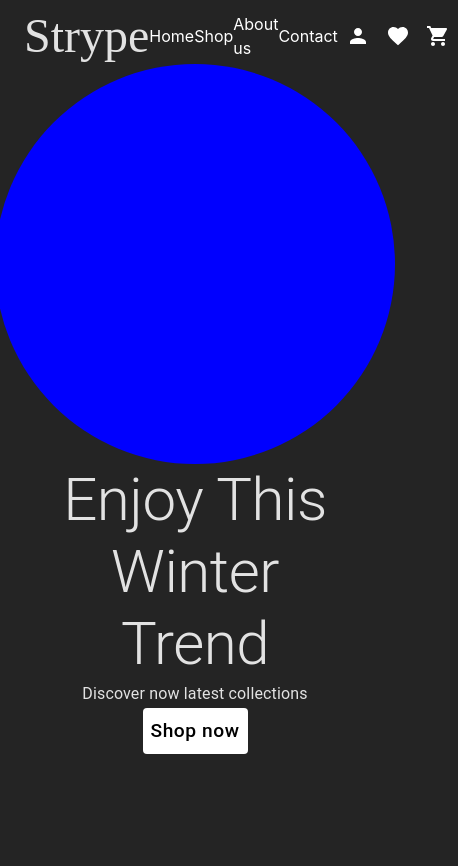
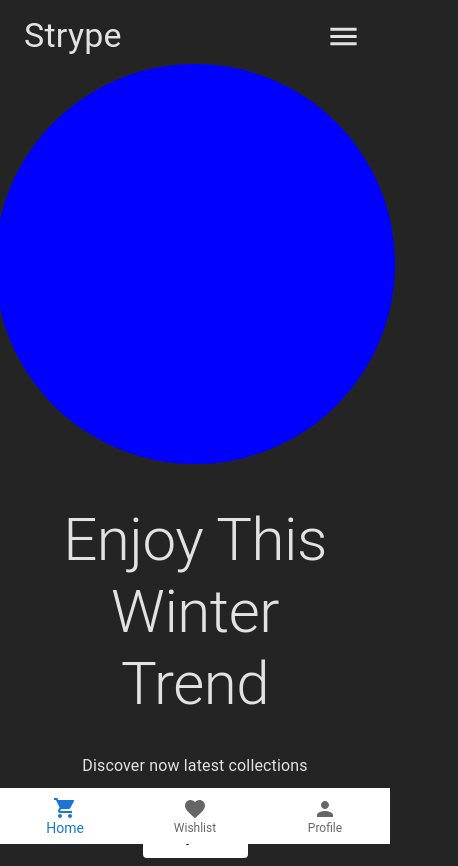
Before and after one commit to Proton-number/strype, a React (Vite) app: page / in a window 390 px wide. Shown: the whole page, 458 px wide, since content can reach past the window. Before the commit the page ends 844 px from the top, so only its background shows below. Built offline with nearby package versions, Linux system fonts and the light colour scheme.

Commit message:
minor updates

```diff
--- a/index.html
+++ b/index.html
@@ -7,7 +7,7 @@
     <link rel="preconnect" href="https://fonts.googleapis.com">
 <link rel="preconnect" href="https://fonts.gstatic.com" crossorigin>
 <link href="https://fonts.googleapis.com/css2?family=Pacifico&display=swap" rel="stylesheet">
-    <title>Vite + React</title>
+    <title>Strype</title>
   </head>
   <body>
     <div id="root"></div>
--- a/package.json
+++ b/package.json
@@ -15,6 +15,7 @@
     "@mui/icons-material": "^5.11.16",
     "@mui/material": "^5.12.3",
     "@mui/styled-engine-sc": "^5.12.0",
+    "babel-plugin-macros": "^3.1.0",
     "framer-motion": "^10.12.7",
     "react": "^18.2.0",
     "react-dom": "^18.2.0",
--- /dev/null
+++ b/src/Components/Main work/BottomNav.jsx
@@ -0,0 +1,34 @@
+import React, {useState} from 'react'
+import { Box, BottomNavigation, BottomNavigationAction } from '@mui/material'
+import ShoppingCartIcon from '@mui/icons-material/ShoppingCart';
+import PersonIcon from '@mui/icons-material/Person';
+import FavoriteIcon from '@mui/icons-material/Favorite';
+
+function BottomNav() {
+    const [value, setValue] = useState(0);
+
+
+    const handleChange = (event, newValue) => {
+        setValue(newValue)
+    }
+
+
+  return (
+    <Box id="bottomNav">
+        <BottomNavigation  sx={{width: "100%", position:"absolute", left:"0px",bottom:"0px"}} value={value} onChange={handleChange} showLabels >
+
+
+      <BottomNavigationAction label='Home' icon={<ShoppingCartIcon/>} />
+
+      <BottomNavigationAction label='Wishlist' icon={<FavoriteIcon/>} />
+
+      <BottomNavigationAction label='Profile' icon={<PersonIcon/>} />
+
+
+
+       </BottomNavigation>
+    </Box>
+  )
+}
+
+export default BottomNav
--- a/src/Components/Main work/Home files/Home.jsx
+++ b/src/Components/Main work/Home files/Home.jsx
@@ -2,6 +2,8 @@ import React from 'react'
 import Nav from '../Nav'
 import { Box, Paper, Typography, Stack,  createTheme, ThemeProvider, Button } from '@mui/material'
 import { motion } from 'framer-motion'
+import BottomNav from '../BottomNav'
+import { Link } from 'react-router-dom';
 
 
 function Home() {
@@ -30,6 +32,7 @@ function Home() {
         lg:'row'
      }}
      spacing={{
+         xs: 5,
         lg: 30
      }}
      sx={{
@@ -46,7 +49,7 @@ function Home() {
 
 
    <Stack
-   spacing={{lg: 2}}
+   spacing={{xs:4,lg: 2}}
     sx={{alignItems:"center", textAlign:"center"}}
 
     >
@@ -67,6 +70,7 @@ function Home() {
     transition={{duration:.5, delay:0.3}}
      > Discover now latest collections </Typography>
 
+     <Link to={'/Shop'} style={{textDecoration:'none', }}>
      <Button
      component={motion.button}
     initial={{opacity:0, x:100}}
@@ -88,14 +92,14 @@ function Home() {
        }
        }}
        disableElevation> Shop now</Button>
+     </Link>
 
    </Stack>
 
      </Stack>
 
      </Box>
-
-
+<BottomNav />
     </Box>
   )
 }
--- a/src/Components/Main work/Nav.jsx
+++ b/src/Components/Main work/Nav.jsx
@@ -6,9 +6,12 @@ import { Link } from 'react-router-dom';
 import ShoppingCartIcon from '@mui/icons-material/ShoppingCart';
 import PersonIcon from '@mui/icons-material/Person';
 import FavoriteIcon from '@mui/icons-material/Favorite';
+import './Strype.css'
+
 
 
 function Nav() {
+  const [isDrawerOpen, setisDrawerOpen] = useState(false);
 
 
   const theme = createTheme({
@@ -29,9 +32,10 @@ function Nav() {
         }}
     >
 
-        <Toolbar>
+       <Box id="desktopNav">
+       <Toolbar >
 
-            <Stack spacing={{lg:4}} direction={{lg:'row'}} sx={{flexGrow:.7,  alignItems:'center' }}  >
+<Stack spacing={{lg:4}} direction={{sm:"row",lg:'row'}} sx={{flexGrow:.7,  alignItems:'center' }}  >
 
    <ThemeProvider theme={theme}>
    <Box>
@@ -88,6 +92,53 @@ function Nav() {
 
 
 </Toolbar>
+       </Box>
+
+{/* NAV FOR MOBILE VIEW  */}
+
+        <Toolbar id="mobileNav">
+        <Typography variant="h4" sx={{flexGrow:4}}>Strype</Typography>
+
+
+<IconButton size='small' edge='start' color='inherit' aria-label='logo' onClick={()=> setisDrawerOpen(true)} >
+<MenuIcon fontSize='large' />
+</IconButton>
+
+
+
+
+</Toolbar>
+
+     {/* DRAWER FOR  THE SIDE MENU */}
+
+  <Drawer anchor="left" open={isDrawerOpen} onClose={() => setisDrawerOpen(false)}>
+
+    <Box width='350px' textAlign='center' role='presentation' >
+      <Stack spacing={6} style={{textTransform:'uppercase', padding:'100px' }}>
+
+      <Link to={'/'} style={{textDecoration:'none', color:'black'}}>
+<Typography variant='p'>Home</Typography>
+    </Link>
+
+
+<Link to={'/Shop'} style={{textDecoration:'none', color:'black'}}>
+<Typography variant='p'>Shop</Typography>
+</Link>
+
+
+  <Link to={'/About'} style={{textDecoration:'none', color:'black'}}>
+  <Typography variant='p'>About us</Typography>
+  </Link>
+
+<Link to={'/Contact'} style={{textDecoration:'none', color:'black'}}>
+<Typography variant='p'>Contact</Typography>
+</Link>
+
+
+      </Stack>
+    </Box>
+
+  </Drawer>
 
     </Box>
   )
--- a/src/Components/Main work/Strype.css
+++ b/src/Components/Main work/Strype.css
@@ -0,0 +1,23 @@
+
+
+#desktopNav{
+    display: none;
+ }
+
+
+
+@media screen and (min-width:599px) {
+
+    #desktopNav{
+        display: block;
+     }
+
+#mobileNav{
+    display: none;
+  }
+
+  #bottomNav{
+    display: none;
+ }
+
+ }
```
Lines whose indentation alone changed are shown as unchanged.
